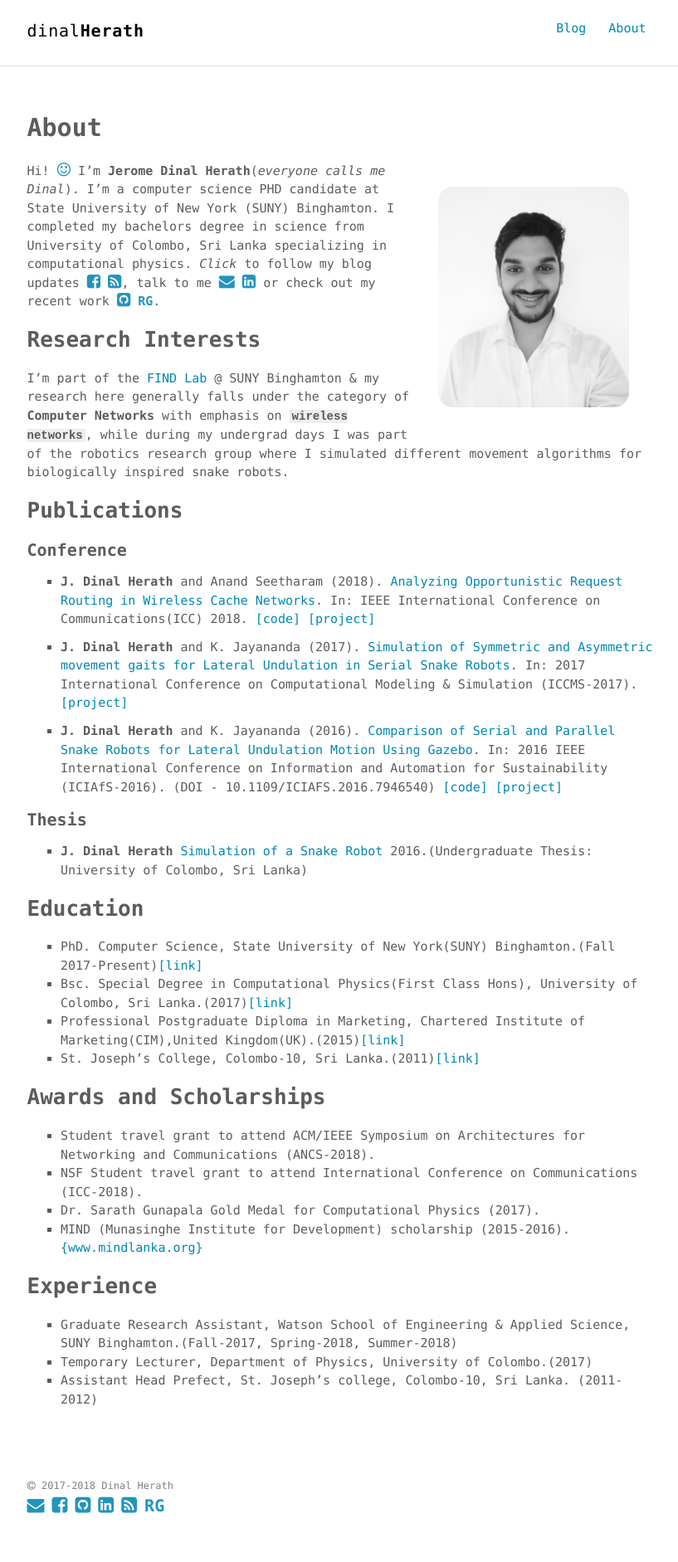
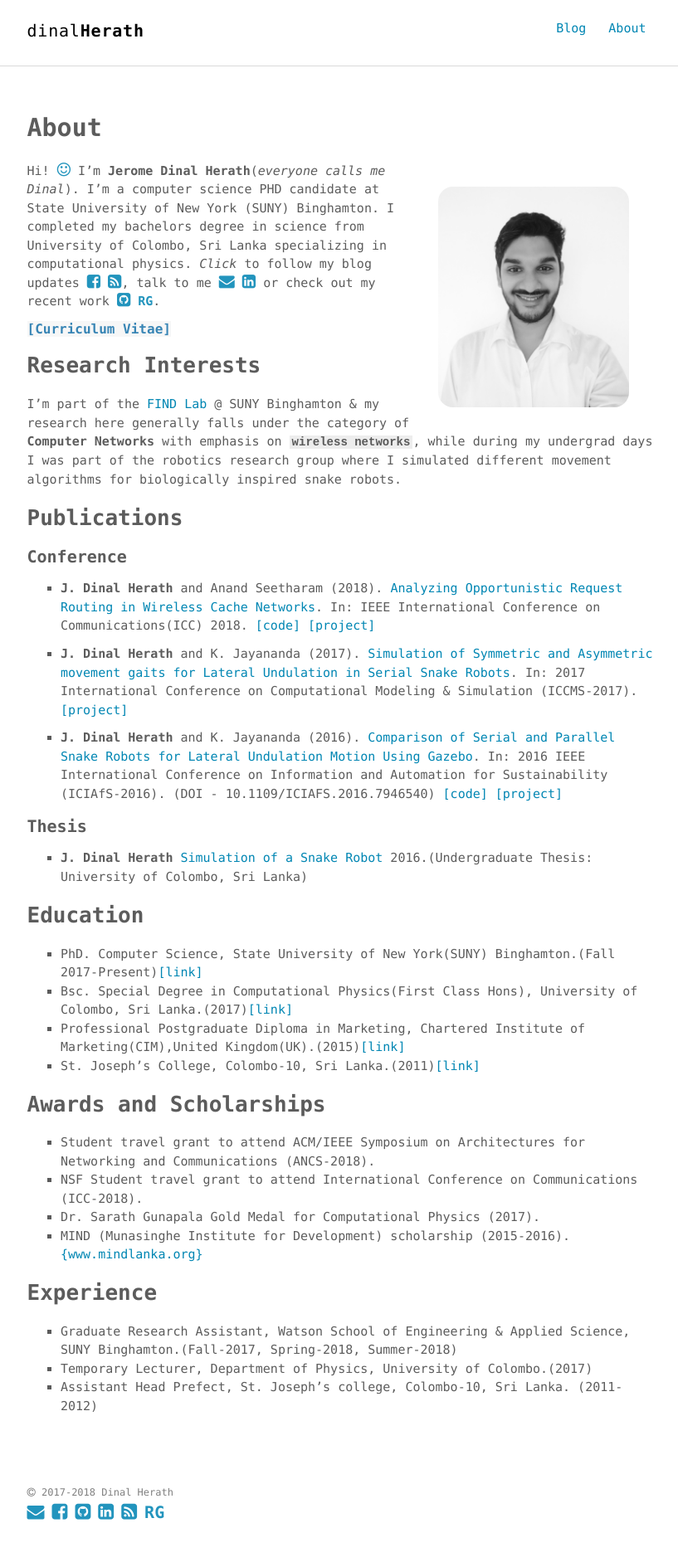
Before and after one commit to dherath/dherath.github.io, a Jekyll site: the page built from about.md, in a window 1280 px wide. Shown: the whole page at 83% size, without its empty margins (230-1047 px from the left). Built offline with Jekyll 4.4.1, drawn with Linux system fonts in a browser that asks for light colours.

Commit message:
updated paper

```diff
--- a/about.md
+++ b/about.md
@@ -17,6 +17,7 @@
 or check out my recent work
 <a href="https://github.com/dherath" target="blank"><i class="fa fa-github-square" style="font-size:19px;color:#2294bd"></i></a>
 <a href="https://www.researchgate.net/profile/Jerome_Dinal_Herath" target="blank"> <i style="color:#2294bd;font-weight:bold;"> RG</i></a>.
+<h5><a href="{{site.url}}/dinal_cv.pdf"><span style="background-color: #f7f7f7;color:#3885B5">[Curriculum Vitae]</span></a></h5>
 
 ## Research Interests
 
```
Also changed, not shown: 3 other files.
